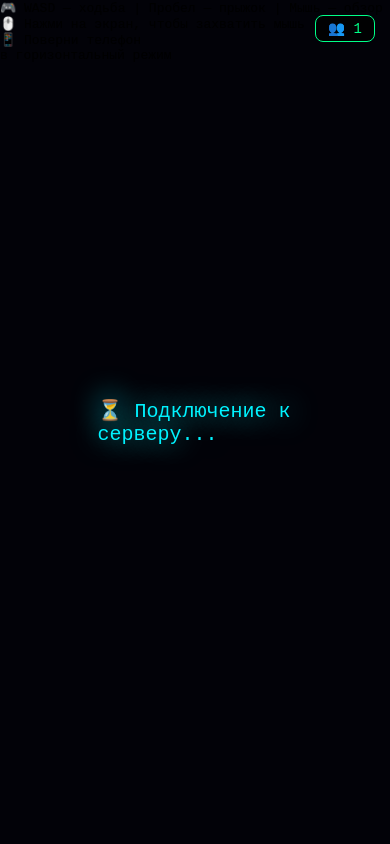
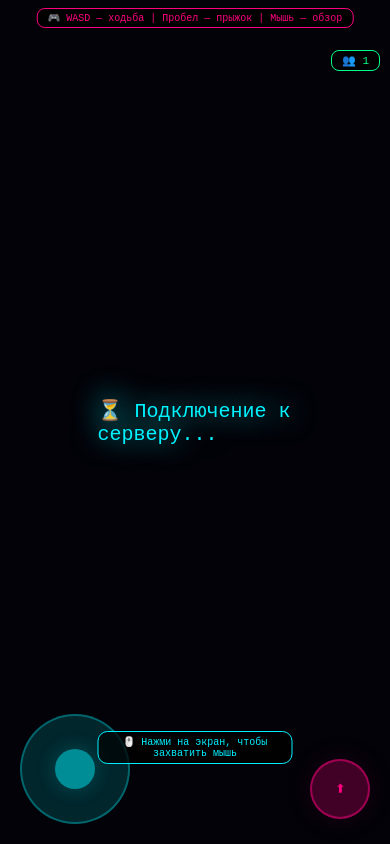
Before and after one commit to Metaimperiya/angelos-city, a website: page public/index.html in a window 390 px wide. Drawn offline with nearby package versions, Linux system fonts and the light colour scheme.

Commit message:
Update style.css

```diff
--- a/public/style.css
+++ b/public/style.css
@@ -4,12 +4,14 @@
   box-sizing: border-box;
   touch-action: none;
 }
+
 body {
   overflow: hidden;
   background: #020208;
   font-family: monospace;
 }
 
+/* ===== ЗАГРУЗКА ===== */
 #loading {
   position: absolute;
   top: 50%;
@@ -26,23 +28,97 @@ body {
   100% { opacity: 1; }
 }
 
+/* ===== ИНФО ===== */
+#info {
+  position: absolute;
+  bottom: 20px;
+  left: 50%;
+  transform: translateX(-50%);
+  color: #00f0ff;
+  background: rgba(0,0,0,0.7);
+  padding: 6px 16px;
+  border-radius: 10px;
+  font-size: 11px;
+  z-index: 100;
+  border: 1px solid #00f0ff;
+  text-align: center;
+  pointer-events: none;
+  white-space: nowrap;
+}
+
+#controls {
+  position: absolute;
+  top: 10px;
+  left: 50%;
+  transform: translateX(-50%);
+  color: #ff007f;
+  background: rgba(0,0,0,0.7);
+  padding: 4px 12px;
+  border-radius: 8px;
+  font-size: 11px;
+  z-index: 100;
+  border: 1px solid #ff007f;
+  text-align: center;
+  pointer-events: none;
+  white-space: nowrap;
+}
+
 #players-count {
   position: absolute;
-  top: 15px;
+  top: 60px;
   right: 15px;
   color: #00ff88;
   background: rgba(0,0,0,0.7);
   padding: 4px 12px;
   border-radius: 8px;
-  font-size: 14px;
+  font-size: 12px;
   z-index: 100;
   border: 1px solid #00ff88;
   pointer-events: none;
 }
 
+/* ===== МОБИЛЬНОЕ УПРАВЛЕНИЕ ===== */
+#joystick-area {
+  position: absolute;
+  bottom: 30px;
+  left: 30px;
+  width: 130px;
+  height: 130px;
+  border-radius: 50%;
+  background: rgba(0, 243, 255, 0.15);
+  border: 2px solid rgba(0, 243, 255, 0.3);
+  z-index: 50;
+  touch-action: none;
+  display: none;
+}
+
+#joystick-knob {
+  position: absolute;
+  top: 50%;
+  left: 50%;
+  width: 50px;
+  height: 50px;
+  border-radius: 50%;
+  background: rgba(0, 243, 255, 0.5);
+  transform: translate(-50%, -50%);
+  box-shadow: 0 0 20px rgba(0, 243, 255, 0.2);
+  pointer-events: none;
+}
+
+#camera-area {
+  position: absolute;
+  top: 0;
+  right: 0;
+  width: 50%;
+  height: 100%;
+  z-index: 45;
+  touch-action: none;
+  display: none;
+}
+
 #jump-btn {
   position: absolute;
-  bottom: 30px;
+  bottom: 40px;
   right: 30px;
   width: 70px;
   height: 70px;
@@ -50,7 +126,7 @@ body {
   background: rgba(255, 0, 127, 0.25);
   border: 2px solid rgba(255, 0, 127, 0.5);
   color: #ff007f;
-  font-size: 24px;
+  font-size: 20px;
   font-weight: bold;
   z-index: 50;
   display: none;
@@ -59,12 +135,38 @@ body {
   touch-action: none;
   user-select: none;
   font-family: monospace;
+  box-shadow: 0 0 30px rgba(255, 0, 127, 0.1);
 }
 #jump-btn:active {
   background: rgba(255, 0, 127, 0.4);
   transform: scale(0.92);
 }
 
+/* ===== ПОДСКАЗКА ПОВЕРНУТЬ ТЕЛЕФОН ===== */
+#rotate-hint {
+  position: absolute;
+  top: 50%;
+  left: 50%;
+  transform: translate(-50%, -50%);
+  color: #00f3ff;
+  font-size: 24px;
+  z-index: 300;
+  background: rgba(0,0,0,0.9);
+  padding: 30px 40px;
+  border-radius: 20px;
+  border: 2px solid #00f3ff;
+  text-align: center;
+  display: none;
+  font-family: monospace;
+  text-shadow: 0 0 30px #00f3ff;
+}
+#rotate-hint span {
+  font-size: 60px;
+  display: block;
+  margin-bottom: 10px;
+}
+
+/* ===== ЧАТ ===== */
 #chat {
   position: absolute;
   bottom: 80px;
@@ -80,6 +182,7 @@ body {
   border-radius: 12px;
   padding: 8px;
 }
+
 #chat-log {
   flex: 1;
   overflow-y: auto;
@@ -137,9 +240,19 @@ body {
 }
 #chat-toggle:hover { background: #00f3ff; color: #000; }
 
+/* ===== АДАПТАЦИЯ ПОД ТЕЛЕФОН ===== */
+@media (max-width: 768px) {
+  #joystick-area { display: block; width: 110px; height: 110px; bottom: 20px; left: 20px; }
+  #joystick-knob { width: 40px; height: 40px; }
+  #camera-area { display: block; }
+  #jump-btn { display: flex; width: 60px; height: 60px; bottom: 25px; right: 20px; font-size: 16px; }
+  #controls { font-size: 10px; top: 8px; padding: 3px 10px; }
+  #info { font-size: 10px; bottom: 80px; padding: 4px 12px; white-space: normal; }
+  #players-count { top: 50px; right: 10px; font-size: 11px; padding: 3px 10px; }
+}
+
 @media (pointer: coarse) {
+  #joystick-area { display: block; }
+  #camera-area { display: block; }
   #jump-btn { display: flex; }
 }
-@media (pointer: fine) {
-  #jump-btn { display: none; }
-}
```
